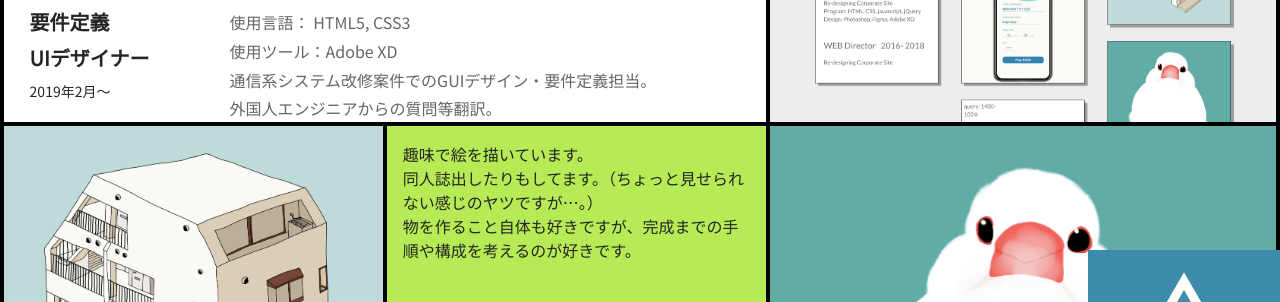
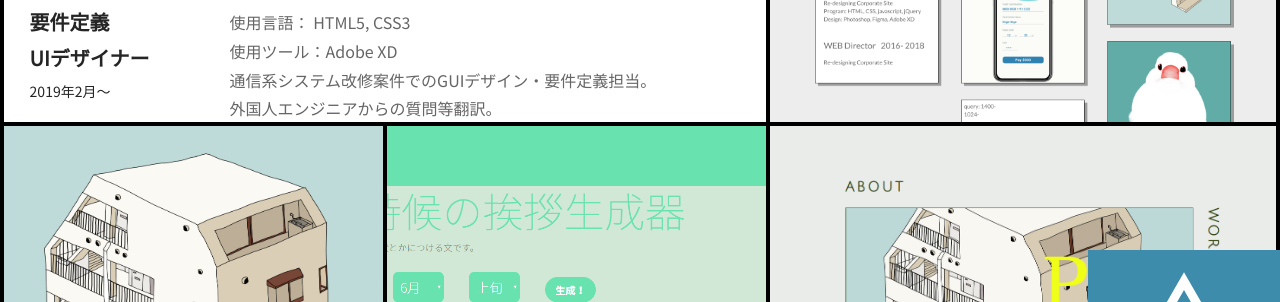
Before and after one commit to toriksy/portfolio-gallery, a website: page docs/index.html in a window 1280 px wide. Shown: the part 390-692 px from the top of the page. Drawn offline with nearby package versions, Linux system fonts and the light colour scheme; some packages are replaced by stand-ins of ours; a script that the page names is missing.

Commit message:
img refix..

```diff
--- a/docs/index.html
+++ b/docs/index.html
@@ -67,6 +67,26 @@
             <img class="p-u-box-img" src="imgs/medhic.PNG" />
           </div>
           <div class="p-c-box-3">
+            <img class="p-u-box-img" src="imgs/buncho.png" />
+          </div>
+          <!--
+            <a href="">
+
+              <div class="p-c-box-1 p-u-box-title">
+
+                <h3></h3>
+
+                <p></p></div
+
+            ></a>
+          -->
+        </div>
+
+        <div class="l-contents-box-middle">
+          <div class="p-c-box-2">
+            <img class="p-u-box-img" src="imgs/jikoh.PNG" />
+          </div>
+          <div class="p-c-box-3">
             <img
               class="p-u-box-img"
               src="imgs/m-news-gizmodo-medium_eng.jpeg"
@@ -74,26 +94,13 @@
           </div>
         </div>
 
-        <div class="l-contents-box-middle">
-          <div class="p-c-box-1 p-u-box-text">
-            趣味で絵を描いています。<br />
-            同人誌出したりもしてます。（ちょっと見せられない感じのヤツですが…。）<br />
-            物を作ること自体も好きですが、完成までの手順や構成を考えるのが好きです。
+        <div class="l-contents-box-right">
+          <div class="p-c-box-2">
+            <img class="p-u-box-img" src="imgs/boxclock1.PNG" />
           </div>
           <div class="p-c-box-3">
             <img class="p-u-box-img" src="imgs/day2-Credit Card Checkout.PNG" />
           </div>
-        </div>
-
-        <div class="l-contents-box-right">
-          <div class="p-c-box-3">
-            <img class="p-u-box-img" src="imgs/buncho.png" />
-          </div>
-          <a href="">
-            <div class="p-c-box-1 p-u-box-title">
-              <h3></h3>
-              <p></p></div
-          ></a>
         </div>
       </div>
     </div>
```
